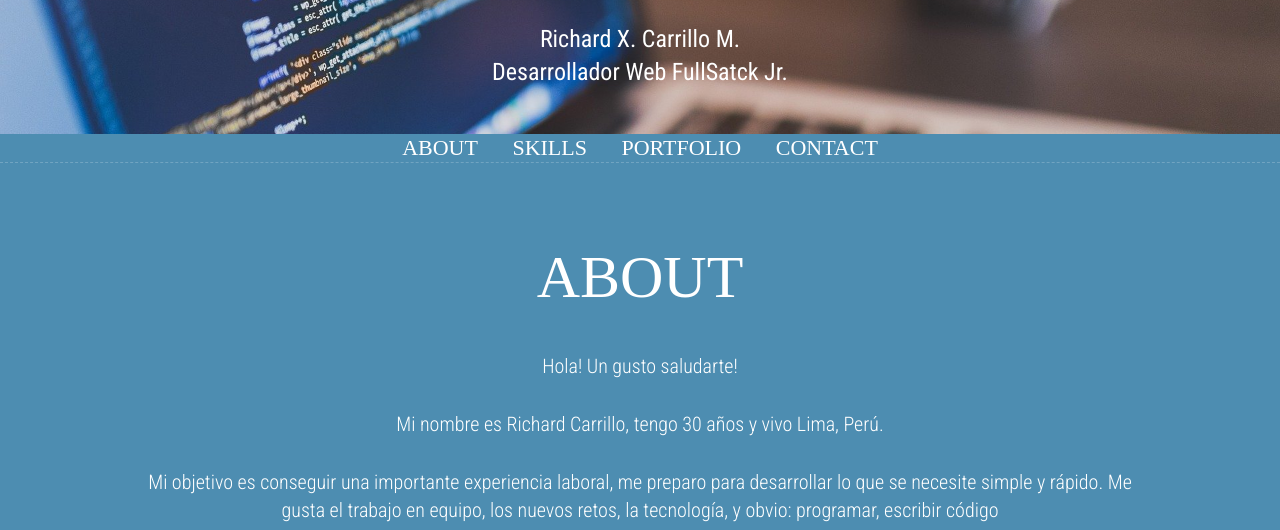
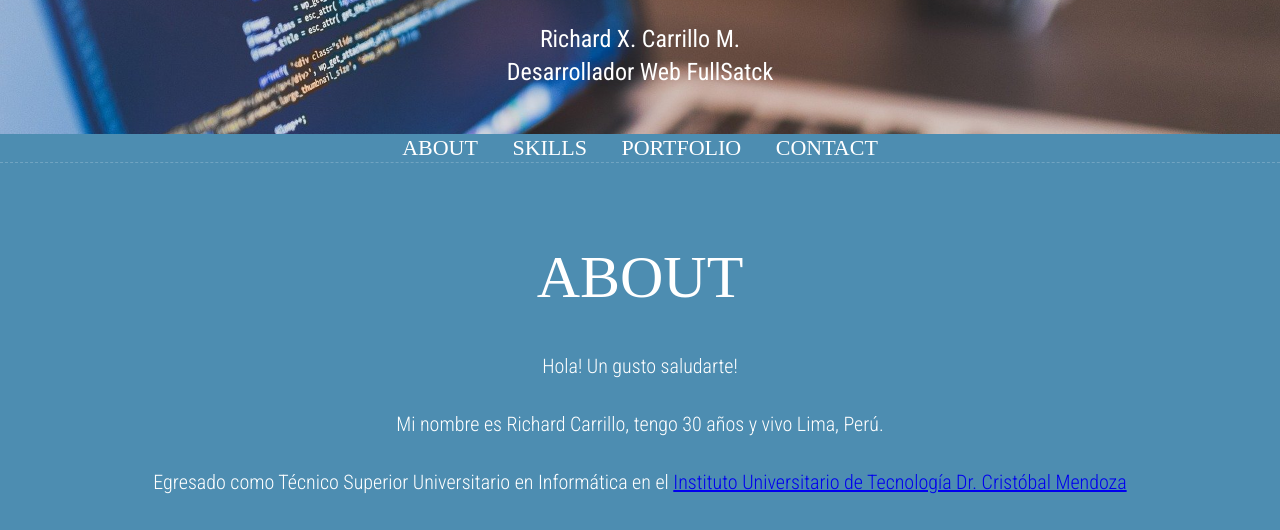
Before and after one commit to Xavier2092/cvNew, a website: page index.html in a window 1280 px wide. Shown: the part 266-796 px from the top of the page. Drawn offline with nearby package versions, Linux system fonts and the light colour scheme; a web font is replaced by a local one.

Commit message:
Update index.html

```diff
--- a/index.html
+++ b/index.html
@@ -26,7 +26,7 @@
 			</div>
 			<div class="name">
 				<h5>Richard X. Carrillo M.</h5>
-				<h4>Desarrollador Web FullSatck Jr.</h4>
+				<h4>Desarrollador Web FullSatck</h4>
 			</div>
 		</header>
 
@@ -45,6 +45,8 @@
 				<h2 class="title">About</h2>
 				<p>Hola! Un gusto saludarte!</p>
 				<p>Mi nombre es Richard Carrillo, tengo 30 años y vivo Lima, Perú.</p>
+				<p>Egresado como Técnico Superior Universitario en Informática en el <a class='linkUni' href="https://www.iutcm.online/" target="_blank">Instituto Universitario de Tecnología Dr. Cristóbal Mendoza</a>
+				</p>
 				<p>Mi objetivo es conseguir una importante experiencia laboral, me preparo para desarrollar lo que se necesite simple y rápido. Me gusta el trabajo en equipo, los nuevos retos, la tecnología, y obvio: programar, escribir código</p>
 				<p>Estoy en constante aprendizaje, siempre apasionado por las sopresas que ofrece en el día a día el mundo tecnológico.</p>
 
```
